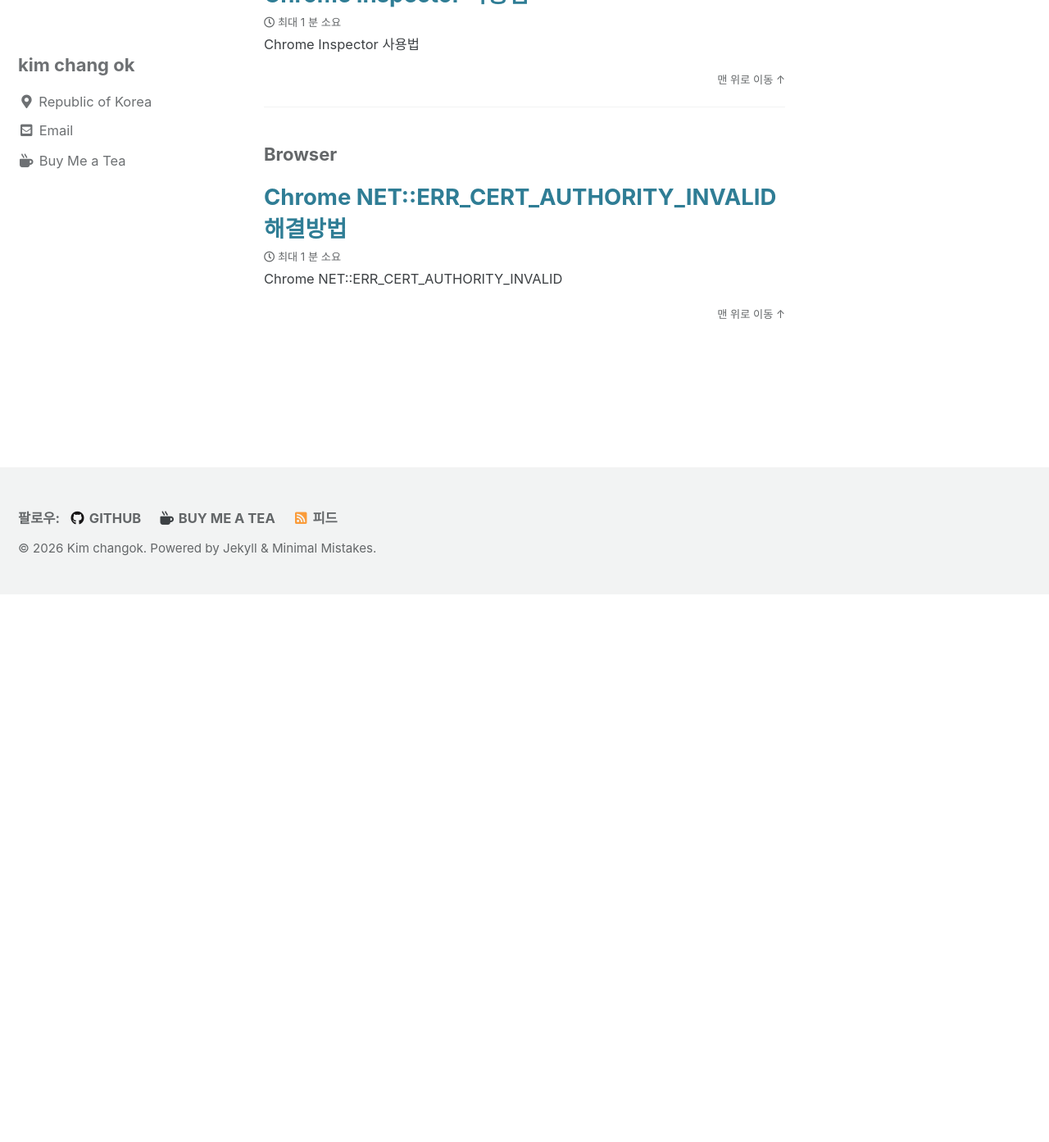
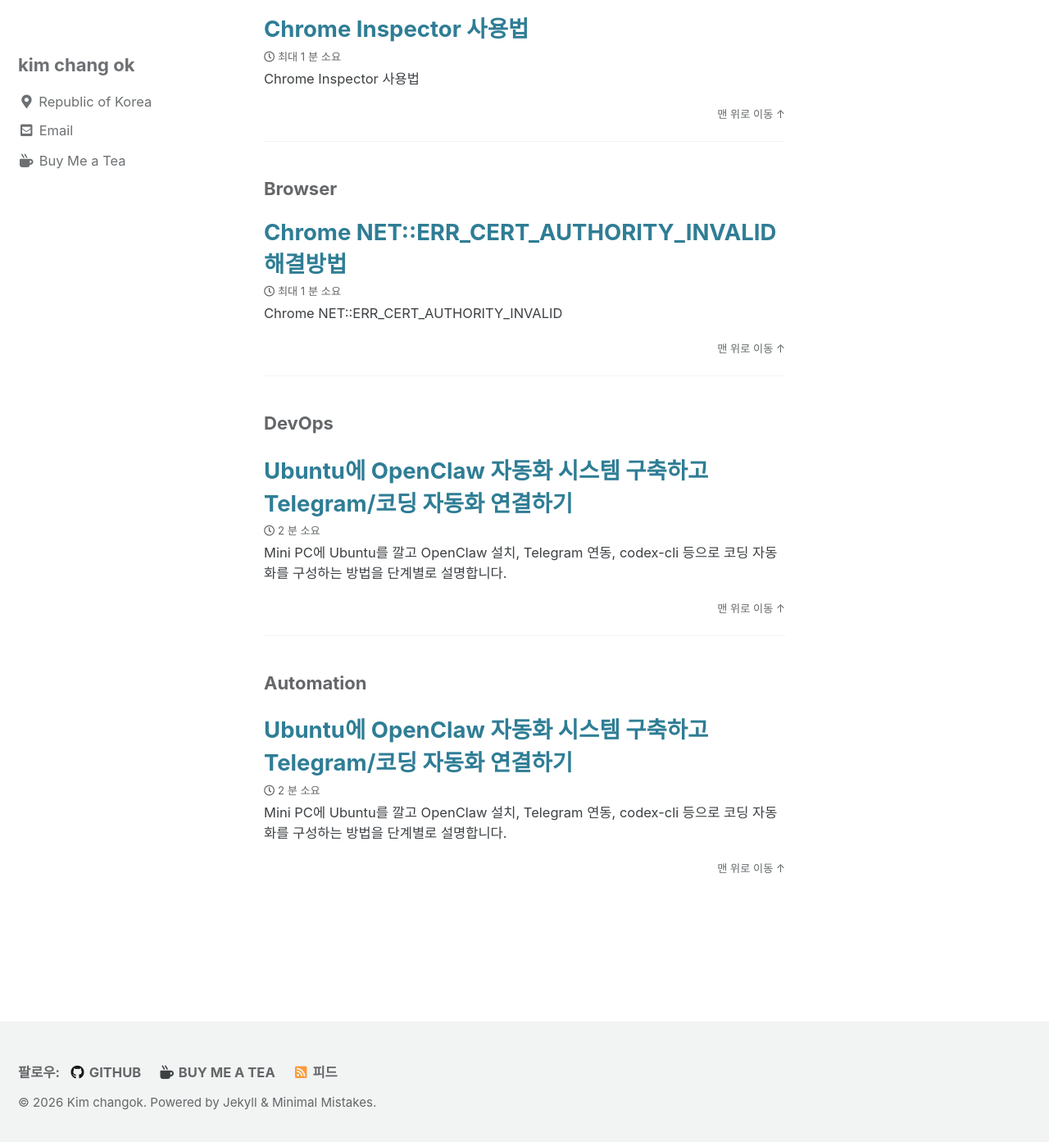
Before and after one commit to changok89/changok89.github.io, a Jekyll site: the page built from _pages/category-archive.md, in a window 1280 px wide and 1400 px high, scrolled down 2788 px. Shown: the top 1393 px of the window at 82% size. Built offline with Jekyll 4.4.1, drawn with Linux system fonts in a browser that asks for light colours; cached includes are drawn as plain includes; before the commit the page ends 3513 px from its top, so only the background shows below that; some of the changed lines change nothing that is shown.

Commit message:
Format post to match existing blog style

````diff
--- a/_posts/2026-02-26-openclaw-ubuntu-openclaw-automation.md
+++ b/_posts/2026-02-26-openclaw-ubuntu-openclaw-automation.md
@@ -1,134 +1,194 @@
 ---
 title: "Ubuntu에 OpenClaw 자동화 시스템 구축하고 Telegram/코딩 자동화 연결하기"
+excerpt: "Mini PC에 Ubuntu를 깔고 OpenClaw 설치, Telegram 연동, codex-cli 등으로 코딩 자동화를 구성하는 방법을 단계별로 설명합니다."
+categories:
+  - DevOps
+  - Automation
+tags:
+  - [OpenClaw, Ubuntu, Telegram, Automation, codex-cli]
+
+toc: true
+toc_sticky: true
+toc_label: OpenClaw 설치 가이드
+
 date: 2026-02-26
+last_modified_at: 2026-02-26
 layout: post
 ---
 
-이 글에서는 Mini PC(또는 일반 PC)에 Ubuntu를 설치한 뒤 OpenClaw을 설치하고 Telegram 연동, 그리고 codex-cli 등 도구를 이용해 코딩 자동화 워크플로를 구성하는 방법을 단계별로 안내합니다. 실전에서 바로 따라할 수 있도록 명령어와 설정 예시를 제공합니다.
+# 소개
 
-1) 준비물 및 전제
+이 글은 Mini PC(또는 일반 PC)에 Ubuntu를 설치한 뒤 OpenClaw을 올리고, Telegram 연동 및 codex-cli 같은 도구로 코딩 자동화를 구성하는 실전 가이드입니다. 가능한 한 명령어 예시와 스크립트를 포함하여 바로 따라할 수 있게 작성했습니다.
+
+---
+
+# 준비물 및 전제
+
 - Mini PC 또는 PC
-- Ubuntu 22.04 LTS 이상 (권장)
+- Ubuntu 22.04 LTS 이상 권장
 - 인터넷 연결
-- Git 계정 및 GitHub 리포지터리 (블로그 등 배포용)
+- Git 계정 및 GitHub 리포지터리(배포용)
 
-2) Ubuntu 설치(요약)
-- 공식 Ubuntu 이미지 다운로드 및 부팅 USB 생성(Etcher, Rufus 등)
+---
+
+# 1) Ubuntu 설치(간단 요약)
+
+- 공식 Ubuntu 이미지 다운로드 후 부팅 USB 생성(Etcher, Rufus 등)
 - BIOS/UEFI에서 부팅 순서 설정 후 설치 진행
-- SSH로 원격 접근하려면 "OpenSSH Server" 설치 체크
+- SSH로 원격 접속을 사용할 경우 설치 시 "OpenSSH Server" 선택
 
-3) 시스템 초기 설정
+---
+
+# 2) 시스템 초기 설정
+
+터미널에서 기본 패키지와 필수 도구를 설치합니다.
+
 ```bash
-# 업데이트
 sudo apt update && sudo apt upgrade -y
-# 필수 도구 설치
 sudo apt install -y git curl build-essential ca-certificates
 ```
 
-4) Node.js 및 npm 설치 (OpenClaw과 일부 툴 의존)
+---
+
+# 3) Node.js 및 npm 설치
+
+OpenClaw과 일부 자동화 도구는 Node.js를 사용하므로 LTS 버전을 설치합니다.
+
 ```bash
-# NodeSource 사용 예 (LTS)
 curl -fsSL https://deb.nodesource.com/setup_lts.x | sudo -E bash -
 sudo apt install -y nodejs
-# 확인
 node -v
 npm -v
 ```
 
-5) OpenClaw 설치
-OpenClaw는 NPM을 통해 설치되는 툴(또는 제공된 설치 방법)을 사용합니다. 일반적으로 전역 설치를 권장합니다.
+---
+
+# 4) OpenClaw 설치
+
+OpenClaw은 NPM 패키지 또는 공식 설치 방법을 통해 설치할 수 있습니다. 전역 설치 예시는 다음과 같습니다.
 
 ```bash
-# 전역으로 설치 (예시)
 sudo npm install -g openclaw
-# 설치 확인
 openclaw --version
 ```
 
-설치 경로와 권한 문제가 있으면 --unsafe-perm 또는 npm 전역 경로를 사용자 로컬로 변경하는 방법을 고려하세요.
+설치 중 권한 문제가 발생하면 --unsafe-perm 플래그를 고려하거나, npm 전역 설치 경로를 사용자 소유로 변경하세요.
 
-6) OpenClaw 기본 설정
-- Gateway(데몬) 시작, 상태 확인
+---
+
+# 5) OpenClaw 기본 설정
+
+Gateway(데몬) 시작과 상태 확인:
+
 ```bash
 openclaw gateway start
 openclaw gateway status
 ```
-- 필요한 설정 파일(토큰, webhook 등)은 OpenClaw 문서에 따라 구성합니다.
 
-7) Telegram 연동 (bot 생성 및 토큰 등록)
-- BotFather로 봇 생성: /newbot → 이름/아이디 지정 → 토큰 수신
-- OpenClaw에 토큰 등록(예: 환경변수 또는 설정 파일)
+설정 파일(토큰, webhook 등)은 OpenClaw 문서를 참고하여 environment 또는 config 파일로 관리하세요.
 
-예: 환경변수 방식
+---
+
+# 6) Telegram 연동
+
+1. Telegram Bot 생성
+   - BotFather에서 /newbot 명령으로 봇 생성
+   - 봇 이름과 아이디 입력 후 API 토큰 수신
+
+2. OpenClaw에 토큰 등록
+   - 환경변수 방식 권장:
+
 ```bash
-export OPENCLAW_TELEGRAM_TOKEN="<your-bot-token>"
-# 또는 systemd 서비스 환경에 넣기
+export OPENCLAW_TELEGRAM_TOKEN="YOUR_TELEGRAM_BOT_TOKEN"
 ```
 
-OpenClaw이 Telegram 통합을 지원한다면 안내 문서대로 Gateway/Connector에 토큰을 넣고 재시작하세요.
+3. OpenClaw 설정(문서에 따른 Connector 구성) 후 Gateway 재시작
 
-8) codex-cli 및 코딩 자동화 도구 설치
-- codex-cli (사용 가능한 경우) 또는 다른 커맨드라인 코드 생성 도구 설치
+> 주의: 토큰은 민감 정보입니다. 절대 공개 저장소에 하드코딩하지 마세요.
+
+---
+
+# 7) codex-cli 및 기타 코딩 자동화 도구
+
+codex-cli(예시)를 전역으로 설치하거나, 사용 환경에 맞는 CLI 도구를 설치합니다.
 
 ```bash
-# 예시: 전역 설치
 sudo npm install -g codex-cli
-# 또는 pip 기반 도구
+# 또는 Python 기반 도구 예시
 pip install some-cli-tool
 ```
 
-9) 자동화 워크플로 예시: 블로그 포스트 생성 → 커밋 → 푸시
-- 목표: 명령 하나로 새 포스트 초안 생성, 커밋 메시지 자동화, git push
+codex-cli나 유사 도구는 프롬프트 기반으로 텍스트/코드 파일을 생성하는 데 사용합니다. 이를 스크립트와 결합하면 자동 초안 생성, 테스트 코드 작성 등을 자동화할 수 있습니다.
 
-예시 스크립트 (bash):
+---
+
+# 8) 자동화 워크플로 예시: 블로그 포스트 생성 → 커밋 → 푸시
+
+목표: 명령 한 줄로 새 포스트 초안 생성, 커밋, 푸시까지 진행.
+
+예시 스크립트 (create-post.sh):
+
 ```bash
 #!/usr/bin/env bash
-# create-post.sh
 TITLE="$1"
+if [ -z "$TITLE" ]; then
+  echo "Usage: $0 \"Post Title\""
+  exit 1
+fi
 SLUG=$(echo "$TITLE" | tr '[:upper:]' '[:lower:]' | sed -E 's/[^a-z0-9]+/-/g' | sed -E 's/^-|-$//g')
 DATE=$(date +%F)
 DIR="_posts"
 mkdir -p "$DIR"
 FILE="$DIR/${DATE}-${SLUG}.md"
+
 cat > "$FILE" <<EOF
 ---
 title: "$TITLE"
+excerpt: "자동 생성된 초안"
 date: $DATE
 layout: post
 ---
 
-초안 작성: 여기에 내용을 채우세요.
+초안: 여기에 본문을 입력하세요.
 EOF
+
+# optional: generate content with codex-cli
+# codex-cli generate --prompt "블로그 포스트: $TITLE" >> "$FILE"
 
 git add "$FILE"
 git commit -m "Add blog post: $TITLE"
 git push origin main
 ```
-- 위 스크립트를 codex-cli나 GPT 기반 생성기로 본문 초안 자동 생성하도록 확장할 수 있습니다.
 
-10) 자동 초안 생성 (codex-cli/GPT 연결)
-- codex-cli가 프롬프트를 받아 텍스트 파일을 생성할 수 있다면, create-post.sh에서 codex-cli를 호출해 본문을 자동으로 채웁니다.
+- 위 스크립트에서 codex-cli 호출을 활성화하면 GPT/모델로 초안을 자동 생성하여 파일에 추가할 수 있습니다.
 
-예시:
-```bash
-# codex-cli generate --prompt "블로그 포스트: Ubuntu에 OpenClaw 설치 및 Telegram 연동" > "$FILE"
-```
-- 또는 OpenClaw의 TTS/agent 기능을 사용해 더 복잡한 파이프라인 구성 가능
+---
 
-11) 서비스 및 안전 고려사항
-- OpenClaw 게이트웨이는 외부 접근 포인트가 될 수 있으니 방화벽(UFW)을 설정하세요.
+# 9) 보안 및 운영 팁
+
+- 방화벽 설정(UFW):
+
 ```bash
 sudo apt install ufw
 sudo ufw allow OpenSSH
-sudo ufw allow 8443/tcp # 예시 포트
+# OpenClaw이 사용하는 포트가 있다면 허용
+sudo ufw allow 8443/tcp
 sudo ufw enable
 ```
-- 자동 푸시 스크립트에 민감한 토큰(예: Git credential, Telegram token)을 직접 하드코딩하지 말고, 환경변수나 Vault를 사용하세요.
 
-12) 자동화 확장 아이디어
-- CI(예: GitHub Actions)와 연계해 검증/빌드 단계 추가
-- PR 템플릿 자동 생성 및 리뷰 요청 자동화
-- OpenClaw를 통해 원격 명령 실행/모니터링 및 알림 전송
+- 민감 정보(토큰, 키)는 환경변수나 Vault에 보관하세요.
+- 서비스는 systemd로 관리하면 편리합니다. 예: OpenClaw gateway를 systemd 서비스로 등록
 
-마무리
-이 튜토리얼은 실무 바로 적용 가능한 기본 흐름을 제공합니다. 필요하시면 제가 위 스크립트를 직접 파일로 생성하고, 로컬 리포지터리에 커밋·푸시까지 진행하겠습니다. 지금 바로 진행할까요? 혹은 포스트에 포함할 세부 명령어(예: Node 버전, 포트, 시스템 사용자 이름)를 알려주세요.
+---
+
+# 10) 확장 아이디어
+
+- GitHub Actions 등 CI와 연계하여 게시 전 검증(문법 검사, 링크 검사) 단계 추가
+- PR 기반 워크플로로 리뷰 자동화
+- OpenClaw를 이용해 원격 명령 실행 및 상태 알림 자동화
+
+---
+
+# 마무리
+
+이 가이드는 실무 적용 가능한 기본 흐름을 제공합니다. 원하시면 제가 create-post.sh 같은 스크립트를 리포지터리에 추가하고 커밋·푸시해드리겠습니다. 수정할 원하는 포인트(예: Node 버전, 포트, system user 등)를 알려주세요.
````
